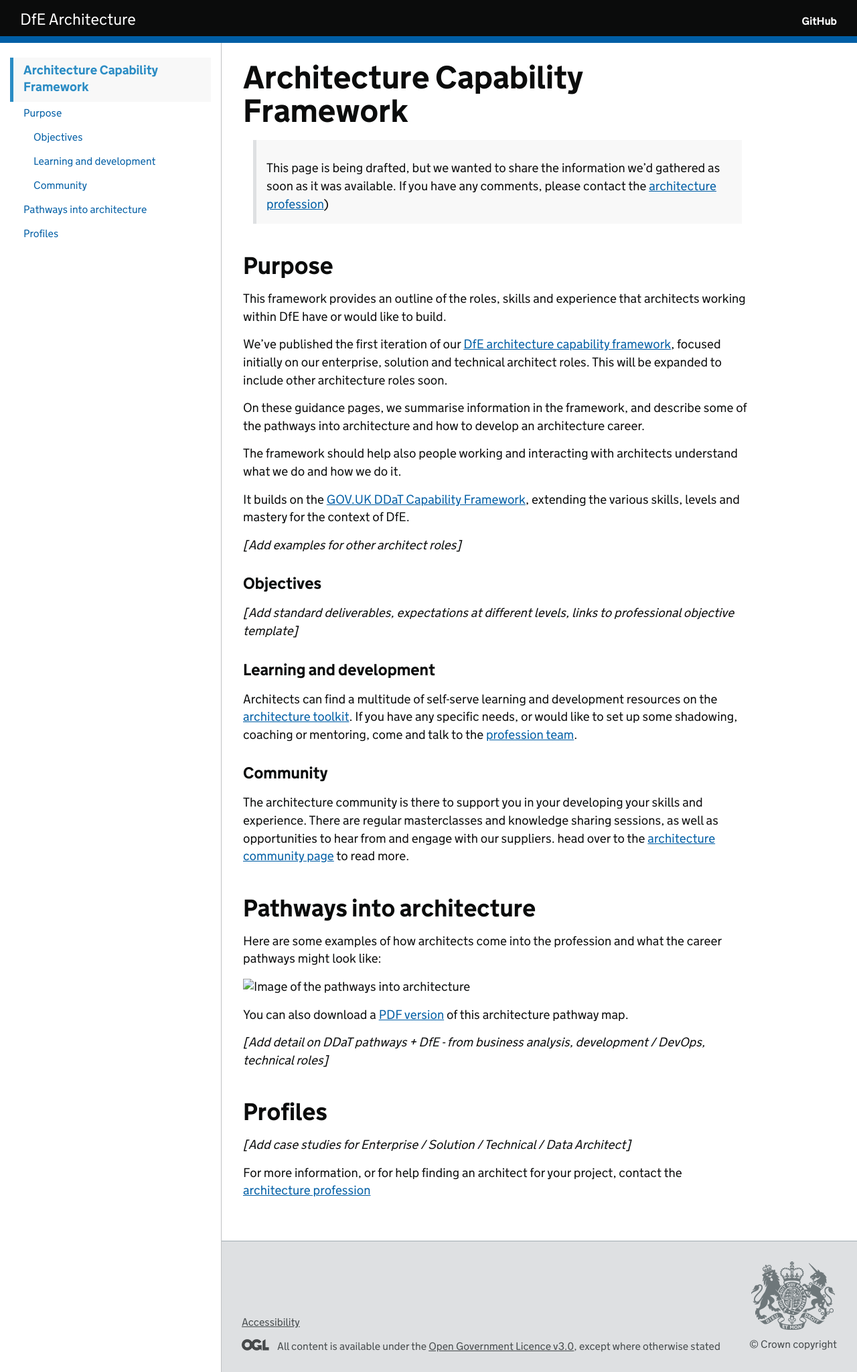
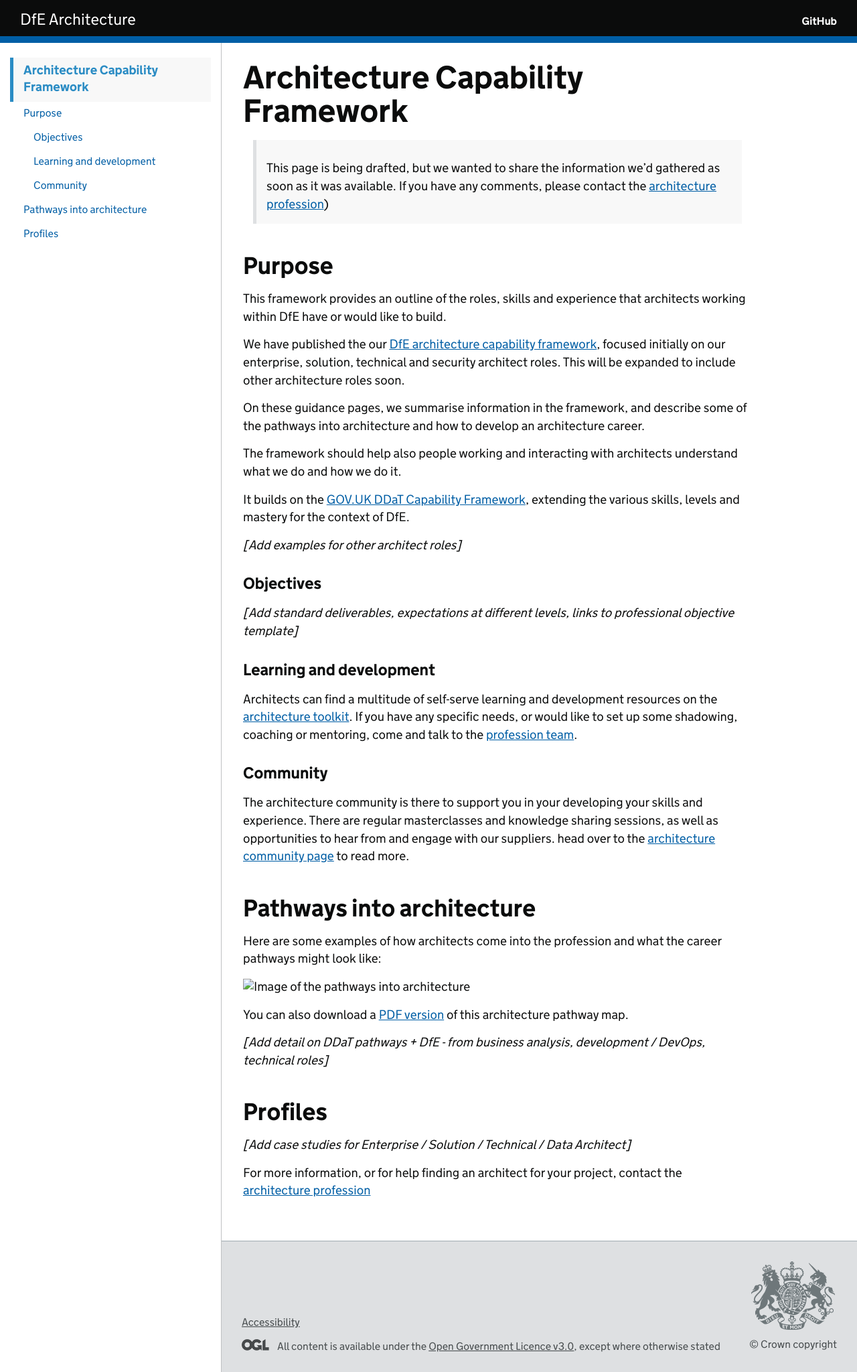
Before and after one commit to DFE-Digital/architecture, a Jekyll site: the page built from profession/architecture-capability-framework.md, in a window 1280 px wide. Shown: the whole page at 67% size. Built offline with Jekyll 4.4.1, drawn with Linux system fonts in a browser that asks for light colours; our own code applies the rules of GitHub Pages for plain Markdown files.

Commit message:
Update framework and toolkit links

```diff
--- a/profession/architecture-capability-framework.md
+++ b/profession/architecture-capability-framework.md
@@ -10,7 +10,7 @@ expires: 2022-12-01
 ## Purpose
 This framework provides an outline of the roles, skills and experience that architects working within DfE have or would like to build.
 
-We've published the first iteration of our [DfE architecture capability framework](https://educationgovuk.sharepoint.com/:w:/r/sites/lvewp00080/WorkplaceDocuments/Job%20Families/Architecture/Technical%20Architect/240709%20DfE%20Architecture%20Capability%20Framework%20v1.3.docx?d=w2db85c62ce0b4e0488048c4fa72291c7&csf=1&web=1&e=neAB7d), focused initially on our enterprise, solution and technical architect roles. This will be expanded to include other architecture roles soon.
+We have published the our [DfE architecture capability framework](https://educationgovuk.sharepoint.com/:w:/r/sites/lvewp00080/WorkplaceDocuments/Job%20Families/Architecture/Technical%20Architect/240709%20DfE%20Architecture%20Capability%20Framework%20v1.3.docx?d=w2db85c62ce0b4e0488048c4fa72291c7&csf=1&web=1&e=neAB7d), focused initially on our enterprise, solution, technical and security architect roles. This will be expanded to include other architecture roles soon.
 
 On these guidance pages, we summarise information in the framework, and describe some of the pathways into architecture and how to develop an architecture career.
 
@@ -27,7 +27,7 @@ It builds on the [GOV.UK DDaT Capability Framework](https://www.gov.uk/governmen
 *[Add standard deliverables, expectations at different levels, links to professional objective template]*
 
 ### Learning and development
-Architects can find a multitude of self-serve learning and development resources on the [architecture toolkit](https://trello.com/b/2ahP5HcQ/architecture-toolkit). If you have any specific needs, or would like to set up some shadowing, coaching or mentoring, come and talk to the [profession team](mailto:architecture.profession@education.gov.uk).
+Architects can find a multitude of self-serve learning and development resources on the [architecture toolkit](https://planner.cloud.microsoft/webui/plan/V_MJD_d-AUqrjB4GRgyug5YABPL1/view/board?tid=fad277c9-c60a-4da1-b5f3-b3b8b34a82f9). If you have any specific needs, or would like to set up some shadowing, coaching or mentoring, come and talk to the [profession team](mailto:architecture.profession@education.gov.uk).
 
 ### Community
 The architecture community is there to support you in your developing your skills and experience. There are regular masterclasses and knowledge sharing sessions, as well as opportunities to hear from and engage with our suppliers. head over to the [architecture community page](../../profession/architecture-community) to read more.
```
